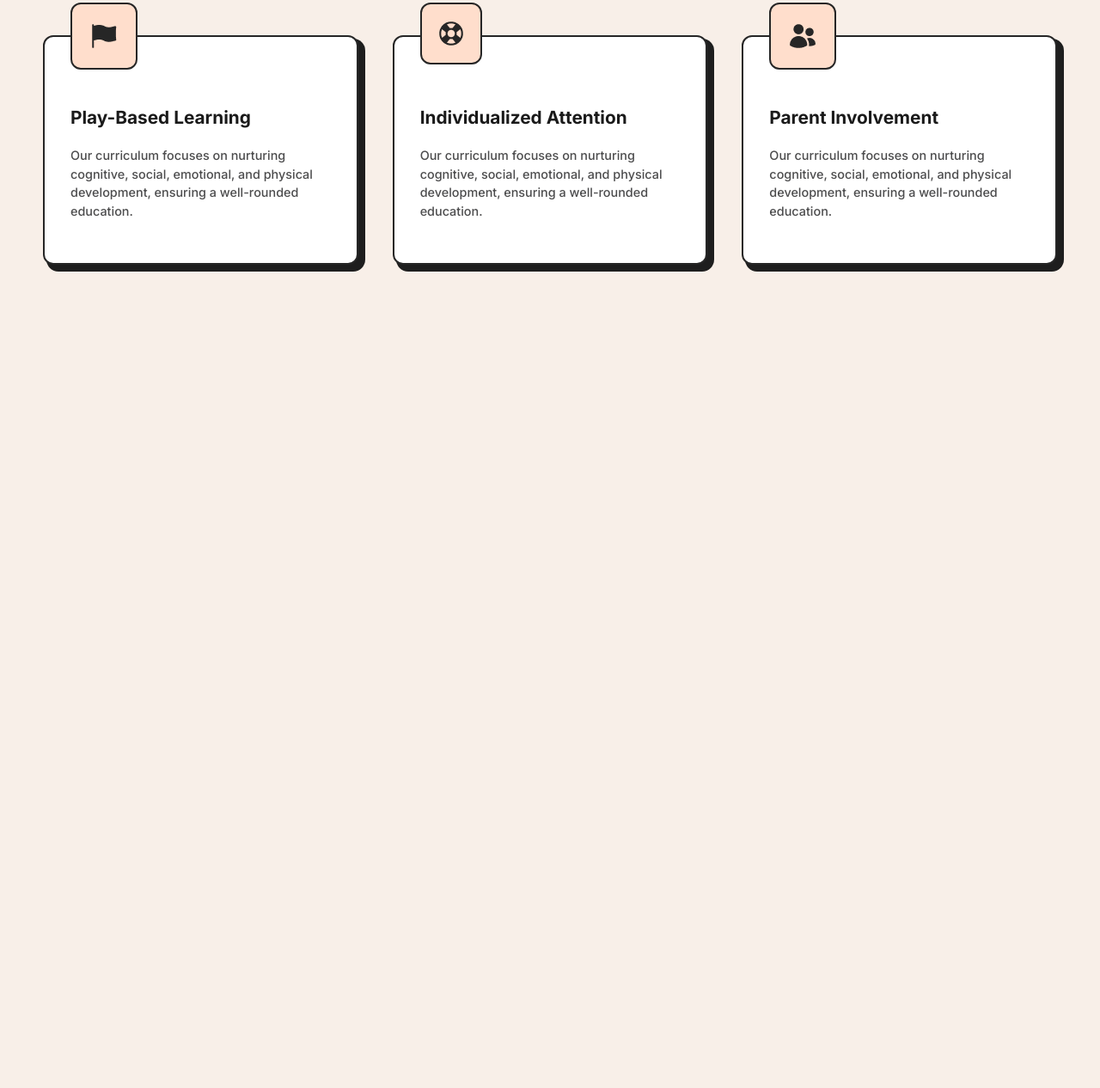
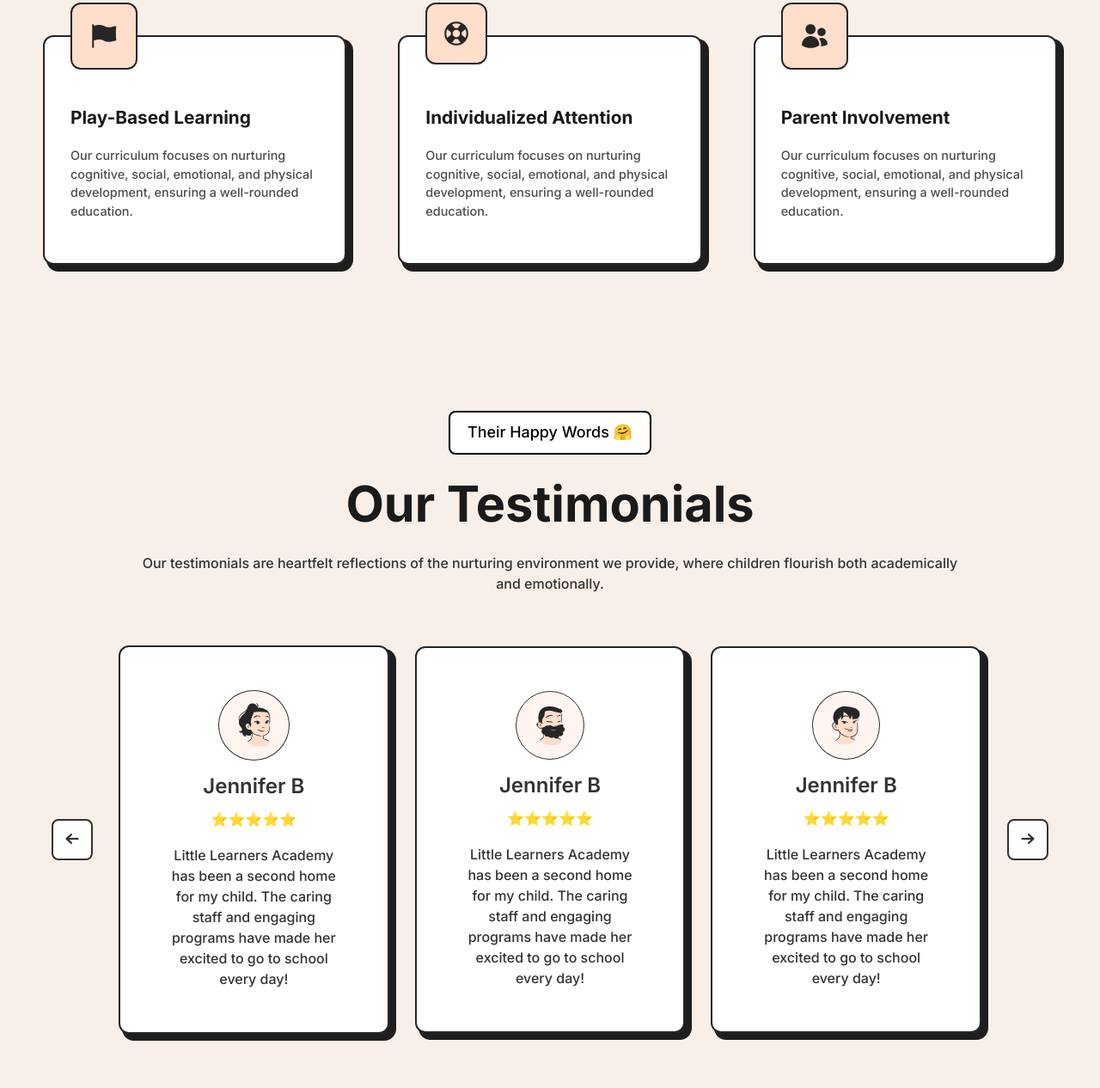
Before and after one commit to ImLadyBird/School-Education-Website, a plain HTML site: page index.html in a window 1280 px wide. Shown: the part 1450-2716 px from the top of the page at 86% size. Before the commit the page ends 1828 px from the top, so only its background shows below. Drawn offline with Linux system fonts and the light colour scheme.

Commit message:
feat : add second section

```diff
--- a/index.html
+++ b/index.html
@@ -14,9 +14,9 @@
   </head>
   <body>
     <header>
-      <img src="images/Image Container.png" />
+      <img src="images/Image Container.png" alt="children picture" />
       <div>
-        <span>Welcome to Little Learners Academy</span>
+        <h3>Welcome to Little Learners Academy</h3>
         <h1>Where Young Minds Blossom and Dreams Take Flight.</h1>
         <p>
           Our kinder garden school provides a nurturing and stimulating
@@ -111,6 +111,52 @@
           </div>
         </div>
       </section>
+      <section class="second-section">
+        <div class="second-section-first-div"></div>
+        <div class="first-section-first-div">
+          <button>Their Happy Words 🤗</button>
+          <h1>Our Testimonials</h1>
+          <p>
+            Our testimonials are heartfelt reflections of the nurturing
+            environment we provide, where children flourish both academically
+            and emotionally.
+          </p>
+        </div>
+        <div class="second-section-second-div">
+          <button><img src="images/left arrow.png" alt="" /></button>
+          <div>
+            <img src="images/person1.png" alt="" />
+            <h2>Jennifer B</h2>
+            <span>⭐⭐⭐⭐⭐</span>
+            <p>
+              Little Learners Academy has been a second home for my child. The
+              caring staff and engaging programs have made her excited to go to
+              school every day!
+            </p>
+          </div>
+          <div>
+            <img src="images/person2.png" alt="" />
+            <h2>Jennifer B</h2>
+            <span>⭐⭐⭐⭐⭐</span>
+            <p>
+              Little Learners Academy has been a second home for my child. The
+              caring staff and engaging programs have made her excited to go to
+              school every day!
+            </p>
+          </div>
+          <div>
+            <img src="images/person3.png" alt="" />
+            <h2>Jennifer B</h2>
+            <span>⭐⭐⭐⭐⭐</span>
+            <p>
+              Little Learners Academy has been a second home for my child. The
+              caring staff and engaging programs have made her excited to go to
+              school every day!
+            </p>
+          </div>
+          <button><img src="images/right arrow.png" alt="" /></button>
+        </div>
+      </section>
     </main>
   </body>
 </html>
--- a/styles/style.css
+++ b/styles/style.css
@@ -2,7 +2,7 @@
     padding: 0;
     margin: 0;
     box-sizing: border-box;
-    font-family: Inter;
+    font-family: 'Inter',sans-serif;
 }
 body{
     background-color: #f8efe8;
@@ -12,13 +12,15 @@ header {
     flex-direction: row;
     align-items: center;
     justify-content: space-between;
-    padding: 3rem;
+    padding: 48px;
     gap: 2.5rem;
 }
+
 header img{
     width: 50%;
+    height: auto;
 }
-header > div span{
+header > div h3{
     font-size: 1.37rem;
     font-weight: 500;
     color : #262626;
@@ -46,7 +48,7 @@ header > div > p{
     flex-direction: row;
     justify-content: space-between;
     align-items: center;
-    padding: 1.5rem 2rem;
+    padding: 24px 32px;
     box-shadow: 8px 8px 0px 1px #FFBE99;
     background-color: #FFEFE5;
     border-radius: 12px;
@@ -70,14 +72,18 @@ header > div > p{
     font-weight: 500;
     line-height: 150%;
     color: #262626;
+    text-align: center;
 }
-@media screen and (max-width:599px){
+@media screen and (max-width:900px){
     header{
         flex-wrap: wrap;
     }
     header img{
     width: 100%;
     }
+    header > div {
+    text-align: center;
+}
 }
 main{
     margin-top: 5rem;
@@ -87,6 +93,7 @@ main{
     flex-direction: column;
     justify-content: space-around;
     gap: 1.2rem;
+    margin-bottom: 100px;
 }
 .first-section-first-div{
     display: flex;
@@ -124,9 +131,8 @@ main{
     flex-direction: row;
     justify-content: space-around;
     align-items: center;
-    gap: 40px;
+    gap: 60px;
     padding: 70px 50px;
-
 }
 .first-section-second-div-container div{
     background-color: #FFFFFF;
@@ -144,6 +150,7 @@ main{
     padding: 20px;
     top: -40px;
     left: 30px;
+    aspect-ratio: 1/1;
 }
 .first-section-second-div-container div h3{
     font-size:1.3rem;
@@ -159,8 +166,67 @@ main{
     color: #4C4C4D;
     text-align: left;
 }
-@media screen and (max-width:599px){
+@media screen and (max-width:900px){
  .first-section-first-div , .first-section-second-div ,  .first-section-second-div-container{
     flex-wrap: wrap;
  }
 }
+.second-section{
+    margin-bottom: 100px;
+}
+.second-section-second-div{
+    display: flex;
+    flex-direction: row;
+    justify-content: space-between;
+    align-items: center;
+    padding: 60px;
+    gap: 30px;
+}
+.second-section-second-div div{
+    display: flex;
+    flex-direction: column;
+    justify-content: space-between;
+    align-items: center;
+    box-shadow: 6px 6px 0px 2px #1E1E1E;
+    border: 2px solid #262626;
+    background-color: #FFFFFF;
+    border-radius: 12px;
+    padding: 50px;
+
+}
+.second-section-second-div div img {
+    border: 1px solid #333333;
+    background-color: #FFF5F0;
+    border-radius: 50%;
+    padding: 10px;
+    margin-bottom: 12px;
+}
+.second-section-second-div div h2 {
+    font-size: 1.5rem;
+    font-weight: 600;
+    line-height: 150%;
+    color: #333333;
+    margin-bottom: 10px;
+}
+.second-section-second-div div p {
+    font-size: 1rem;
+    font-weight: 500;
+    line-height: 150%;
+    color: #333333;
+    text-align: center;
+    margin-top: 20px;
+}
+.second-section-second-div button{
+    color: #333333;
+    background-color: #FFFFFF;
+    border: 2px solid #333333;
+    padding: 14px;
+    border-radius: 8px;
+}
+@media screen and (max-width:900px){
+ .first-section-first-div , .second-section-second-div {
+    flex-wrap: wrap; }
+  .second-section-second-div button{
+    display: none;
+  }
+}
```
Also changed, not shown: images/left arrow.png (added), images/person1.png (added), images/person2.png (added), images/person3.png (added), images/right arrow.png (added), images/star.png (added).
